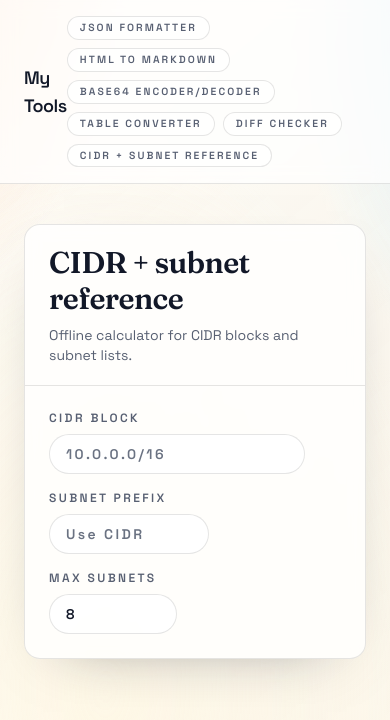
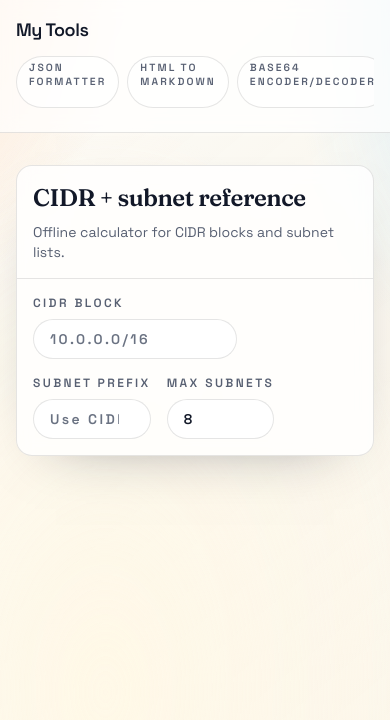
Before and after one commit to BenjaminSymons/benjaminsymons.github.io, a SvelteKit app: page /tools/cidr-subnet in a window 390 px wide. Shown: the top 720 px of the page. Built offline with nearby package versions, Linux system fonts and the light colour scheme.

Commit message:
Improve mobile layout

```diff
--- a/src/lib/components/ToolLayout.svelte
+++ b/src/lib/components/ToolLayout.svelte
@@ -9,14 +9,14 @@
 </script>
 
 <section class="glass-card overflow-hidden">
-	<header class="border-b border-black/10 px-6 py-5">
-		<h1 class="text-3xl font-semibold md:text-4xl">{title}</h1>
+	<header class="border-b border-black/10 px-4 py-4 sm:px-6 sm:py-5">
+		<h1 class="text-2xl font-semibold sm:text-3xl md:text-4xl">{title}</h1>
 		{#if subtitle}
 			<p class="text-muted mt-2 text-sm">{subtitle}</p>
 		{/if}
 	</header>
 
-	<div class="space-y-6 p-6">
+	<div class="space-y-6 p-4 sm:p-6">
 		{@render children()}
 	</div>
 </section>
--- a/src/routes/+layout.svelte
+++ b/src/routes/+layout.svelte
@@ -8,9 +8,13 @@
 
 <div class="page-shell min-h-screen">
 	<header class="sticky top-0 z-20 border-b border-black/10 bg-white/70 backdrop-blur">
-		<div class="mx-auto flex w-full max-w-6xl items-center justify-between px-6 py-4">
+		<div
+			class="mx-auto flex w-full max-w-6xl flex-col gap-3 px-4 py-4 sm:px-6 md:flex-row md:items-center md:justify-between"
+		>
 			<a class="text-lg font-semibold tracking-tight" href={resolve('/')}>My Tools</a>
-			<nav class="text-muted flex flex-wrap gap-2 text-xs font-semibold tracking-[0.2em] uppercase">
+			<nav
+				class="text-muted flex w-full gap-2 overflow-x-auto pb-2 text-xs font-semibold tracking-[0.2em] uppercase md:w-auto md:flex-wrap md:pb-0"
+			>
 				{#each TOOLS as t (t.route)}
 					<a
 						class="text-muted rounded-full border border-black/10 bg-white/70 px-3 py-1 text-[0.65rem] font-semibold tracking-[0.2em] uppercase transition hover:border-black/30 hover:text-[rgb(var(--ink))]"
@@ -23,7 +27,7 @@
 		</div>
 	</header>
 
-	<main class="mx-auto w-full max-w-6xl px-6 pt-10 pb-16">
+	<main class="mx-auto w-full max-w-6xl px-4 pt-8 pb-16 sm:px-6 sm:pt-10">
 		{@render children()}
 	</main>
 </div>
--- a/src/routes/+page.svelte
+++ b/src/routes/+page.svelte
@@ -3,16 +3,16 @@
 	import { TOOLS } from '$lib/tools/registry';
 </script>
 
-<section class="mb-10 space-y-3">
+<section class="mb-8 space-y-3 sm:mb-10">
 	<p class="text-muted text-xs font-semibold tracking-[0.35em] uppercase">Utility Lab</p>
-	<h1 class="text-4xl font-semibold md:text-5xl">Tools</h1>
-	<p class="text-muted max-w-2xl text-base md:text-lg">
+	<h1 class="text-3xl font-semibold sm:text-4xl md:text-5xl">Tools</h1>
+	<p class="text-muted max-w-2xl text-base sm:text-lg">
 		Fast, private utilities built for day-to-day formatting and comparison tasks. Everything runs
 		client-side.
 	</p>
 </section>
 
-<ul class="grid gap-6 md:grid-cols-2">
+<ul class="grid gap-4 sm:gap-6 md:grid-cols-2">
 	{#each TOOLS as t (t.route)}
 		<li class="group glass-card">
 			<a class="flex h-full flex-col gap-4 p-5" href={resolve(t.route)}>
--- a/src/routes/tools/base64/+page.svelte
+++ b/src/routes/tools/base64/+page.svelte
@@ -48,12 +48,12 @@
 
 	<div class="grid gap-4 lg:grid-cols-2">
 		<textarea
-			class="min-h-[55vh] w-full rounded-2xl border border-black/10 bg-white/80 p-4 font-mono text-sm shadow-inner focus:border-[rgb(var(--accent))] focus:ring-2 focus:ring-[rgb(var(--accent))]/20"
+			class="min-h-[40vh] w-full rounded-2xl border border-black/10 bg-white/80 p-4 font-mono text-sm shadow-inner focus:border-[rgb(var(--accent))] focus:ring-2 focus:ring-[rgb(var(--accent))]/20 sm:min-h-[50vh] lg:min-h-[55vh]"
 			bind:value={input}
 			placeholder="Paste input…"
 		></textarea>
 		<textarea
-			class="min-h-[55vh] w-full rounded-2xl border border-black/10 bg-white/80 p-4 font-mono text-sm shadow-inner focus:border-[rgb(var(--accent))] focus:ring-2 focus:ring-[rgb(var(--accent))]/20"
+			class="min-h-[40vh] w-full rounded-2xl border border-black/10 bg-white/80 p-4 font-mono text-sm shadow-inner focus:border-[rgb(var(--accent))] focus:ring-2 focus:ring-[rgb(var(--accent))]/20 sm:min-h-[50vh] lg:min-h-[55vh]"
 			readonly
 			value={output}
 			placeholder="Output…"
--- a/src/routes/tools/diff/+page.svelte
+++ b/src/routes/tools/diff/+page.svelte
@@ -35,12 +35,12 @@
 <ToolLayout title="Diff checker" subtitle="Worker-backed.">
 	<div class="grid gap-4 lg:grid-cols-2">
 		<textarea
-			class="min-h-[45vh] w-full rounded-2xl border border-black/10 bg-white/80 p-4 font-mono text-sm shadow-inner focus:border-[rgb(var(--accent))] focus:ring-2 focus:ring-[rgb(var(--accent))]/20"
+			class="min-h-[35vh] w-full rounded-2xl border border-black/10 bg-white/80 p-4 font-mono text-sm shadow-inner focus:border-[rgb(var(--accent))] focus:ring-2 focus:ring-[rgb(var(--accent))]/20 sm:min-h-[45vh]"
 			bind:value={left}
 			placeholder="Left…"
 		></textarea>
 		<textarea
-			class="min-h-[45vh] w-full rounded-2xl border border-black/10 bg-white/80 p-4 font-mono text-sm shadow-inner focus:border-[rgb(var(--accent))] focus:ring-2 focus:ring-[rgb(var(--accent))]/20"
+			class="min-h-[35vh] w-full rounded-2xl border border-black/10 bg-white/80 p-4 font-mono text-sm shadow-inner focus:border-[rgb(var(--accent))] focus:ring-2 focus:ring-[rgb(var(--accent))]/20 sm:min-h-[45vh]"
 			bind:value={right}
 			placeholder="Right…"
 		></textarea>
--- a/src/routes/tools/html-to-markdown/+page.svelte
+++ b/src/routes/tools/html-to-markdown/+page.svelte
@@ -17,12 +17,12 @@
 <ToolLayout title="HTML to Markdown" subtitle="Local conversion. No requests.">
 	<div class="grid gap-4 lg:grid-cols-2">
 		<textarea
-			class="min-h-[55vh] w-full rounded-2xl border border-black/10 bg-white/80 p-4 font-mono text-sm shadow-inner focus:border-[rgb(var(--accent))] focus:ring-2 focus:ring-[rgb(var(--accent))]/20"
+			class="min-h-[40vh] w-full rounded-2xl border border-black/10 bg-white/80 p-4 font-mono text-sm shadow-inner focus:border-[rgb(var(--accent))] focus:ring-2 focus:ring-[rgb(var(--accent))]/20 sm:min-h-[50vh] lg:min-h-[55vh]"
 			bind:value={input}
 			placeholder="Paste HTML…"
 		></textarea>
 		<textarea
-			class="min-h-[55vh] w-full rounded-2xl border border-black/10 bg-white/80 p-4 font-mono text-sm shadow-inner focus:border-[rgb(var(--accent))] focus:ring-2 focus:ring-[rgb(var(--accent))]/20"
+			class="min-h-[40vh] w-full rounded-2xl border border-black/10 bg-white/80 p-4 font-mono text-sm shadow-inner focus:border-[rgb(var(--accent))] focus:ring-2 focus:ring-[rgb(var(--accent))]/20 sm:min-h-[50vh] lg:min-h-[55vh]"
 			readonly
 			value={output}
 			placeholder="Markdown output…"
--- a/src/routes/tools/json-formatter/+page.svelte
+++ b/src/routes/tools/json-formatter/+page.svelte
@@ -66,12 +66,12 @@
 
 	<div class="grid gap-4 lg:grid-cols-2">
 		<textarea
-			class="min-h-[55vh] w-full rounded-2xl border border-black/10 bg-white/80 p-4 font-mono text-sm shadow-inner focus:border-[rgb(var(--accent))] focus:ring-2 focus:ring-[rgb(var(--accent))]/20"
+			class="min-h-[40vh] w-full rounded-2xl border border-black/10 bg-white/80 p-4 font-mono text-sm shadow-inner focus:border-[rgb(var(--accent))] focus:ring-2 focus:ring-[rgb(var(--accent))]/20 sm:min-h-[50vh] lg:min-h-[55vh]"
 			bind:value={input}
 			placeholder="Paste JSON…"
 		></textarea>
 		<textarea
-			class="min-h-[55vh] w-full rounded-2xl border border-black/10 bg-white/80 p-4 font-mono text-sm shadow-inner focus:border-[rgb(var(--accent))] focus:ring-2 focus:ring-[rgb(var(--accent))]/20"
+			class="min-h-[40vh] w-full rounded-2xl border border-black/10 bg-white/80 p-4 font-mono text-sm shadow-inner focus:border-[rgb(var(--accent))] focus:ring-2 focus:ring-[rgb(var(--accent))]/20 sm:min-h-[50vh] lg:min-h-[55vh]"
 			readonly
 			value={output}
 			placeholder="Output…"
--- a/src/routes/tools/table-converter/+page.svelte
+++ b/src/routes/tools/table-converter/+page.svelte
@@ -76,12 +76,12 @@
 
 	<div class="grid gap-4 lg:grid-cols-2">
 		<textarea
-			class="min-h-[55vh] w-full rounded-2xl border border-black/10 bg-white/80 p-4 font-mono text-sm shadow-inner focus:border-[rgb(var(--accent))] focus:ring-2 focus:ring-[rgb(var(--accent))]/20"
+			class="min-h-[40vh] w-full rounded-2xl border border-black/10 bg-white/80 p-4 font-mono text-sm shadow-inner focus:border-[rgb(var(--accent))] focus:ring-2 focus:ring-[rgb(var(--accent))]/20 sm:min-h-[50vh] lg:min-h-[55vh]"
 			bind:value={input}
 			placeholder="Paste CSV or JSON…"
 		></textarea>
 		<textarea
-			class="min-h-[55vh] w-full rounded-2xl border border-black/10 bg-white/80 p-4 font-mono text-sm shadow-inner focus:border-[rgb(var(--accent))] focus:ring-2 focus:ring-[rgb(var(--accent))]/20"
+			class="min-h-[40vh] w-full rounded-2xl border border-black/10 bg-white/80 p-4 font-mono text-sm shadow-inner focus:border-[rgb(var(--accent))] focus:ring-2 focus:ring-[rgb(var(--accent))]/20 sm:min-h-[50vh] lg:min-h-[55vh]"
 			readonly
 			value={output}
 			placeholder="Table output…"
```
Also changed, not shown: src/routes/tools/cidr-subnet/+page.svelte (+7 -5 lines).
